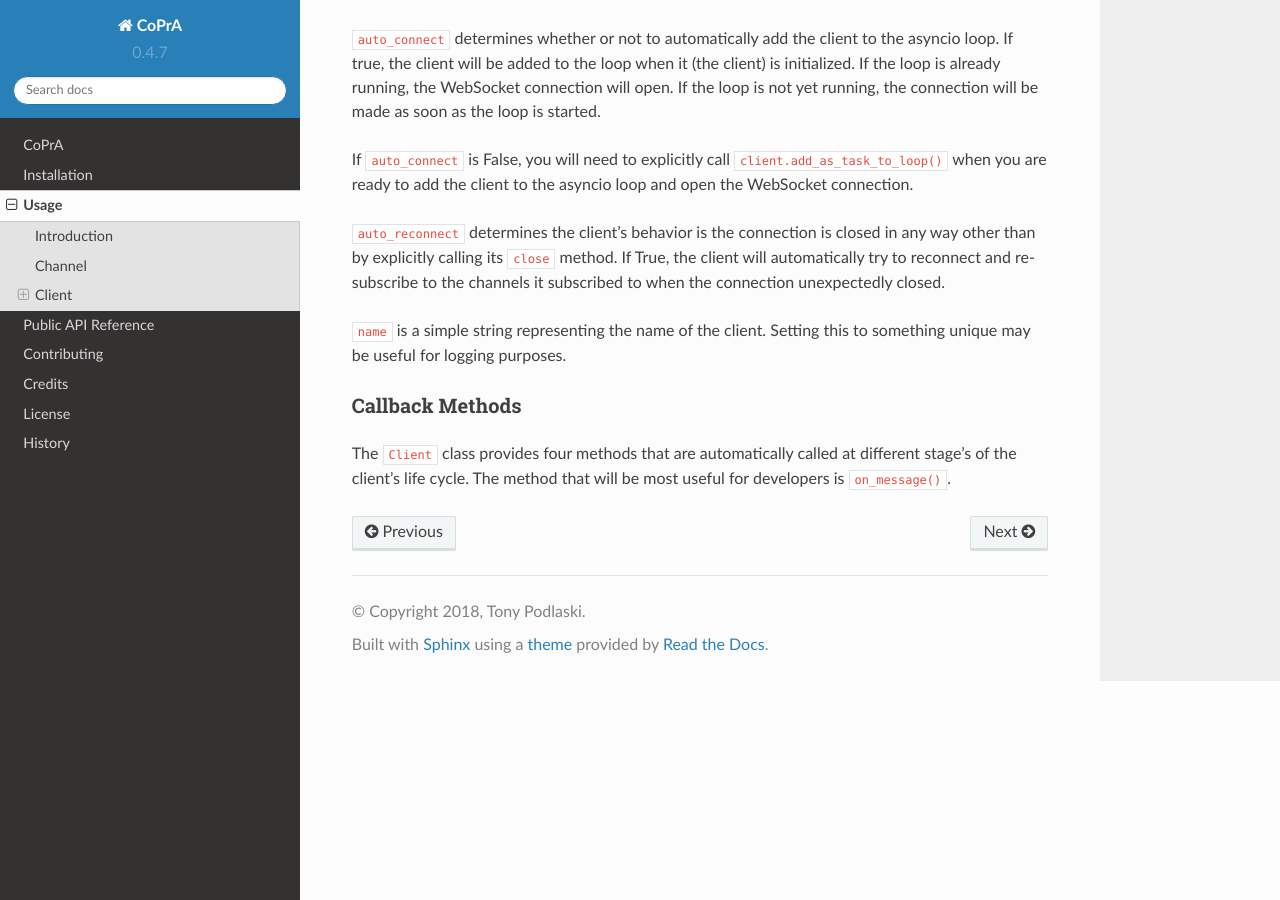
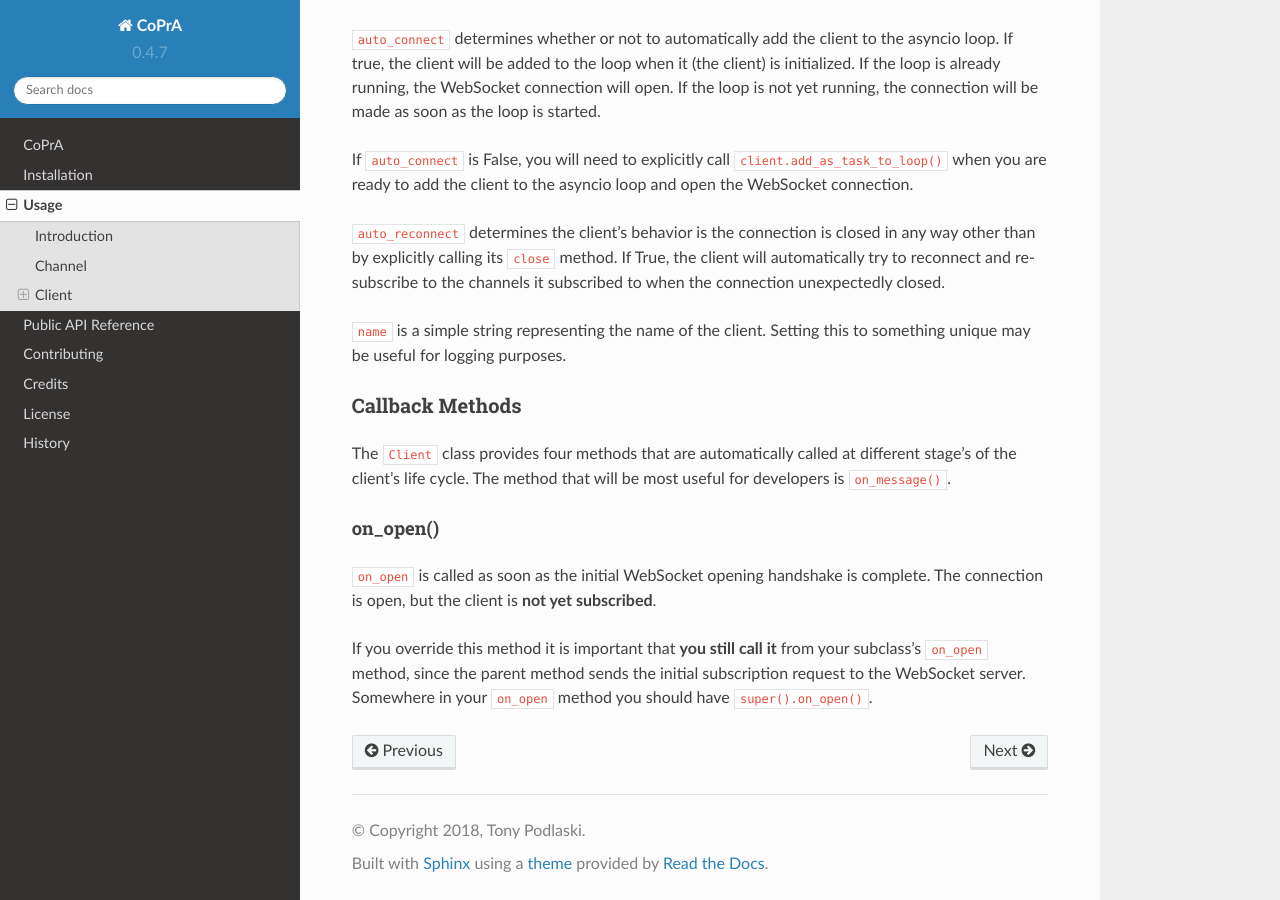
Before and after one commit to tpodlaski/copra, a Sphinx documentation site: the page built from docs/usage.rst, in a window 1280 px wide and 900 px high, scrolled down 3442 px. Built offline with Sphinx 7.4.7 and the Read the Docs theme 2.0.0, drawn with Linux system fonts in a browser that asks for light colours.

Commit message:
Update usage.rst

```diff
--- a/docs/usage.rst
+++ b/docs/usage.rst
@@ -118,7 +118,7 @@ Only two parameters are required to create a client: ``loop`` and ``channels``.
 
     import asyncio
 
-    loop = asyncio.get_event_loop
+    loop = asyncio.get_event_loop()
 
 ``channels`` is either a single ``Channel`` or a list of ``Channels`` the client should immediately subscribe to.
 
@@ -140,3 +140,10 @@ Callback Methods
 ~~~~~~~~~~~~~~~~
 
 The ``Client`` class provides four methods that are automatically called at different stage's of the client's life cycle. The method that will be most useful for developers is ``on_message()``.
+
+on_open()
+^^^^^^^^^
+
+``on_open`` is called as soon as the initial WebSocket opening handshake is complete. The connection is open, but the client is **not yet subscribed**.
+
+If you override this method it is important that **you still call it** from your subclass's ``on_open`` method, since the parent method sends the initial subscription request to the WebSocket server. Somewhere in your ``on_open`` method you should have ``super().on_open()``.
```
